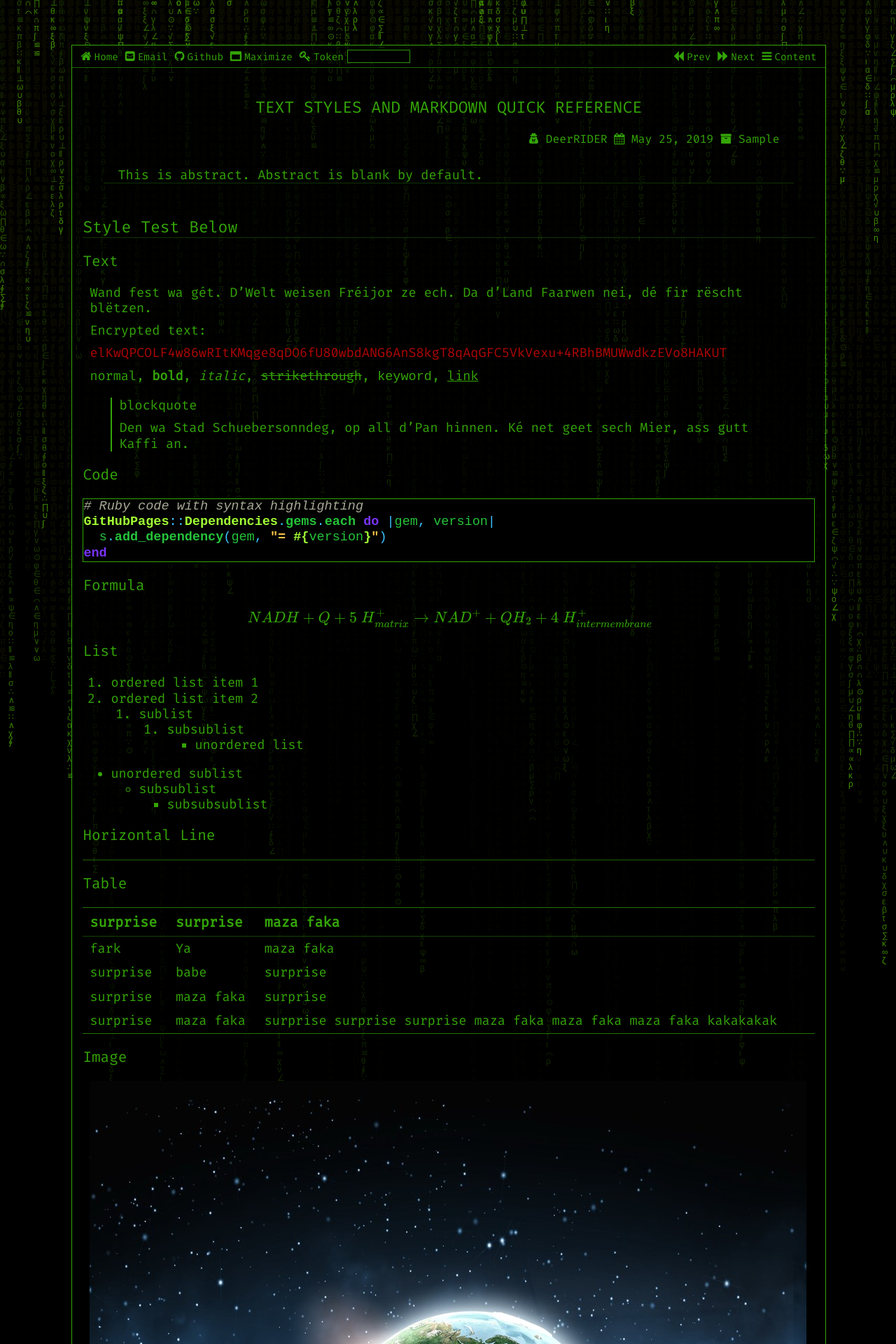
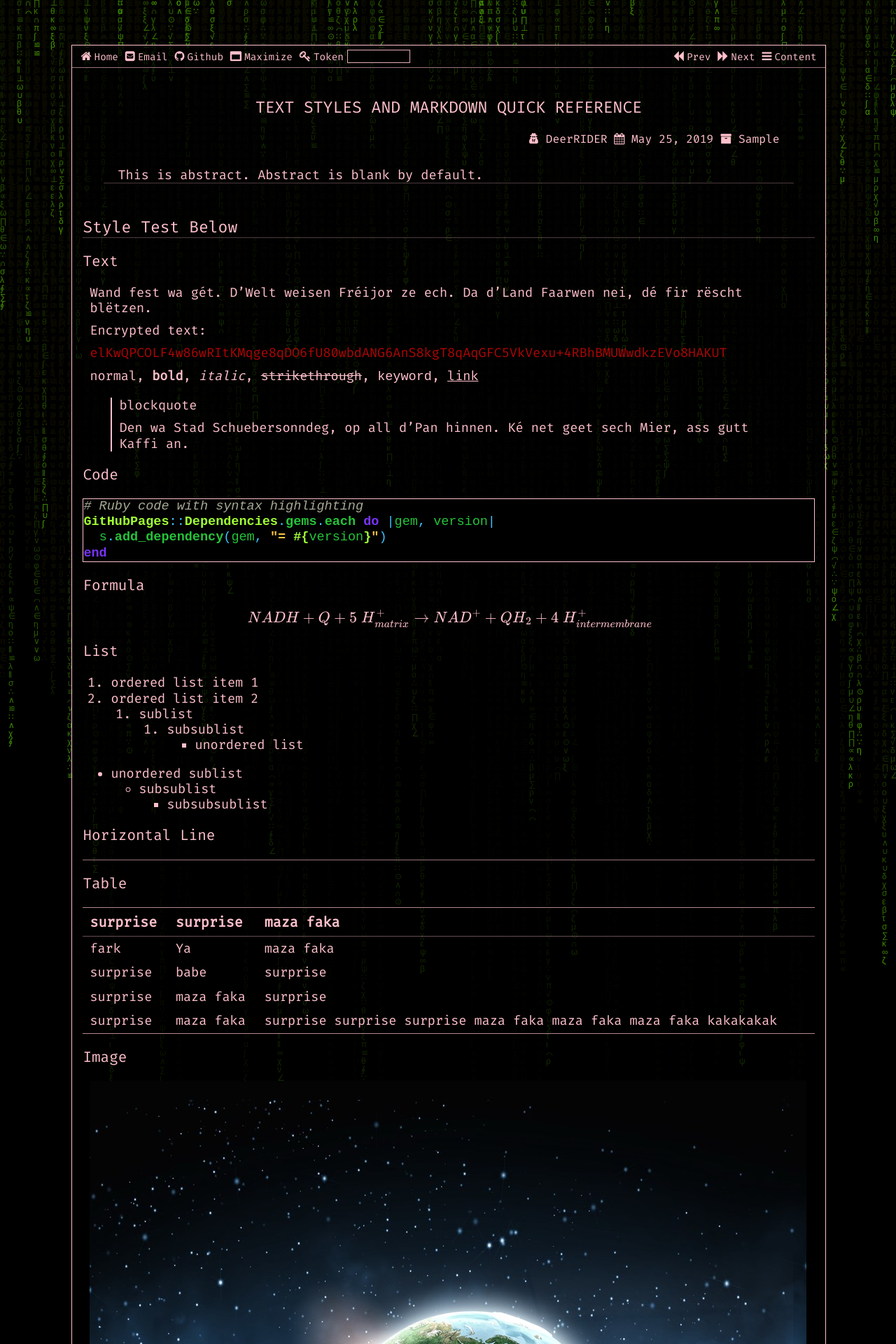
Before and after one commit to UbChinaZero/UbChinaZero.github.io, a Jekyll site: the page built from _posts/2017-1-1-sample3.md, in a window 1280 px wide. Shown: the top 1920 px of the page at 70% size. Built offline with Jekyll 4.4.1, drawn with Linux system fonts in a browser that asks for light colours; formulas are drawn with MathJax 3.

Commit message:
Update main.scss

```diff
--- a/assets/css/main.scss
+++ b/assets/css/main.scss
@@ -5,7 +5,7 @@ Jekyll Assets: start scss files with two lines of triple dashes
 @charset "utf-8";
 
 // global reset
-$color-primary: rgb(52, 165, 7);
+$color-primary: pink;
 $color-warning: rgb(194, 5, 5);
 $color-bg: rgb(0, 0, 0);
 $color-postbg: rgb(0, 0, 0);
```
